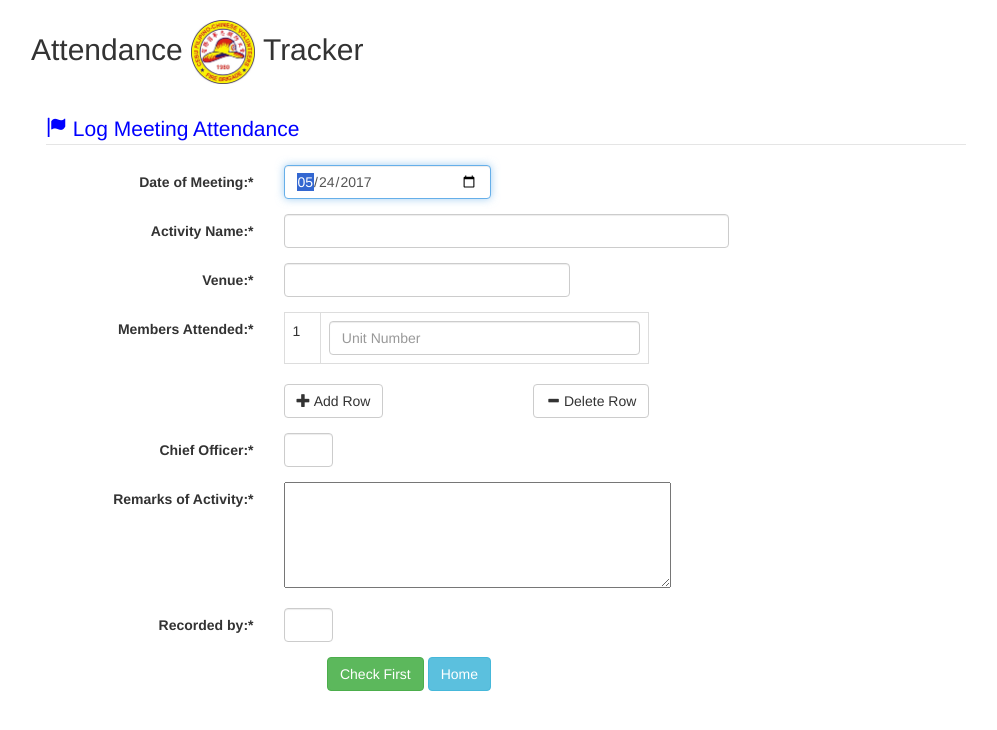
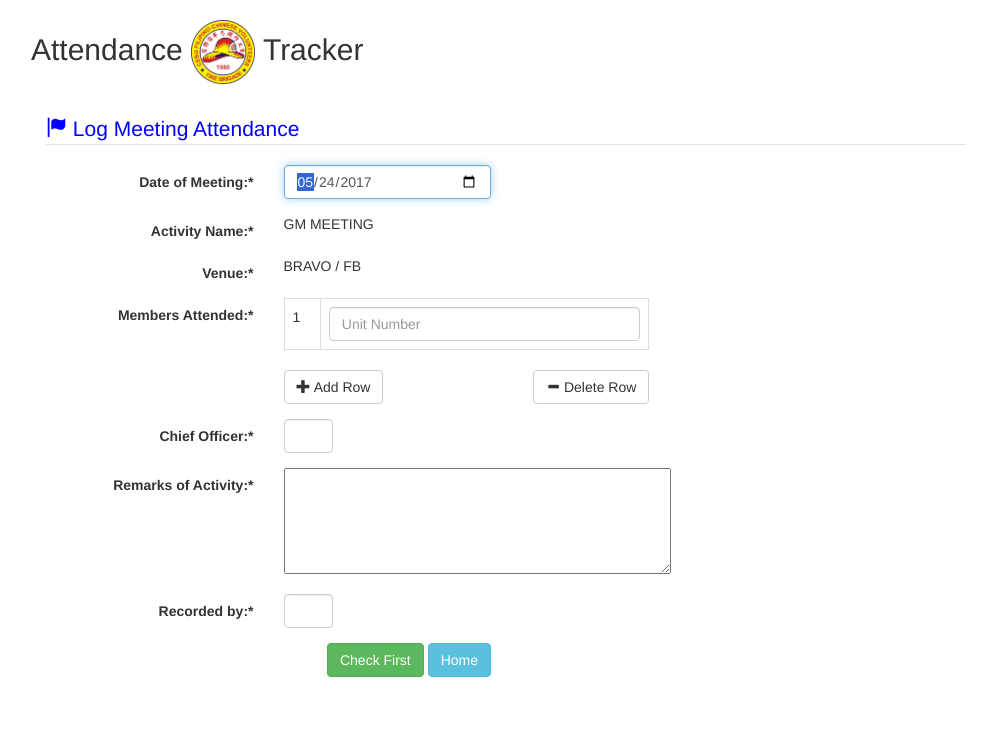
Before and after one commit to tayots/brigade, a CodeIgniter app: page /database/index.php/meeting/attendance in a window 1280 px wide. Shown: the top 730 px of the page, without its empty margins (39-1036 px from the left). Run offline with CodeIgniter, Linux system fonts and the light colour scheme; some libraries are stand-ins or nearby versions.

Commit message:
ENHANCE MEETING

```diff
--- a/application/controllers/Meeting.php
+++ b/application/controllers/Meeting.php
@@ -32,8 +32,6 @@ class Meeting extends CI_Controller {
 
         if ($_POST) {
             $this->form_validation->set_rules('date_of_meeting', 'date_of_meeting', 'required');
-            $this->form_validation->set_rules('activity', 'activity', 'required');
-            $this->form_validation->set_rules('venue', 'venue', 'required');
             $this->form_validation->set_rules('oic', 'oic', 'required|numeric|min_length[2]|max_length[3]');
             $this->form_validation->set_rules('recorder', 'recorder', 'required|numeric|min_length[2]|max_length[3]');
             $this->form_validation->set_rules('remarks', 'remarks', 'required');
@@ -47,8 +45,8 @@ class Meeting extends CI_Controller {
                 //Process Members attended
                 $data = array(
                     'date_of_meeting' => $this->input->post('date_of_meeting'),
-                    'activity' => $this->input->post('activity'),
-                    'venue' => $this->input->post('venue'),
+                    'activity' => 'GM MEETING',
+                    'venue' => 'BRAVO',
                     'oic' => $this->input->post('oic'),
                     'recorder' => $this->input->post('recorder'),
                     'remarks' => $this->input->post('remarks'),
--- a/application/views/meeting_attendance.php
+++ b/application/views/meeting_attendance.php
@@ -106,13 +106,13 @@ defined('BASEPATH') OR exit('No direct script access allowed');
                 <div class="form-group">
                     <label for="firstName" class="col-lg-3 control-label">Activity Name:*</label>
                     <div class="col-lg-6">
-                        <input tabindex="0" type="text" class="form-control" name="activity" id="activity" value="<?=$this->input->post('activity');?>">
+                        GM MEETING
                     </div>
                 </div>
                 <div class="form-group">
                     <label for="firstName" class="col-lg-3 control-label">Venue:*</label>
                     <div class="col-lg-4">
-                        <input tabindex="0" type="text" class="form-control" name="venue" id="venue" value="<?=$this->input->post('venue');?>">
+                        BRAVO / FB
                     </div>
                 </div>
                 <div class="form-group">
```
